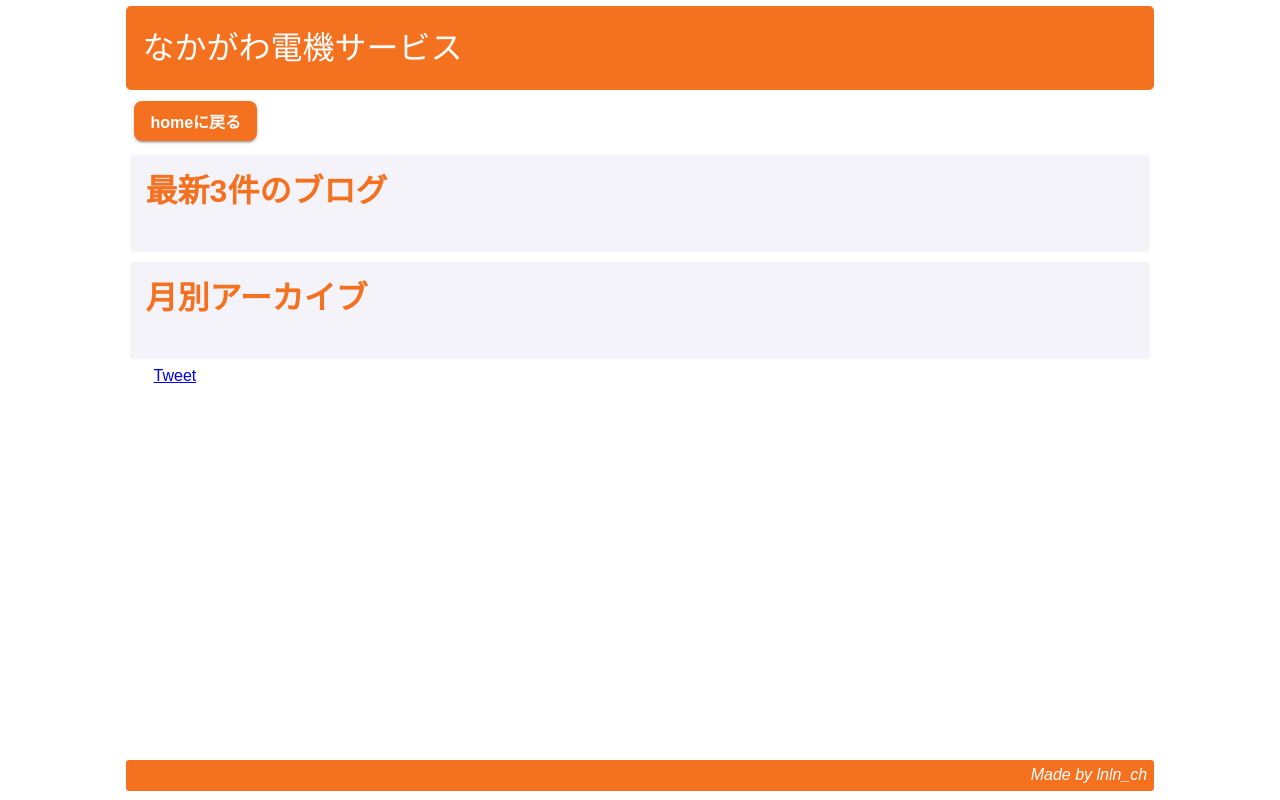
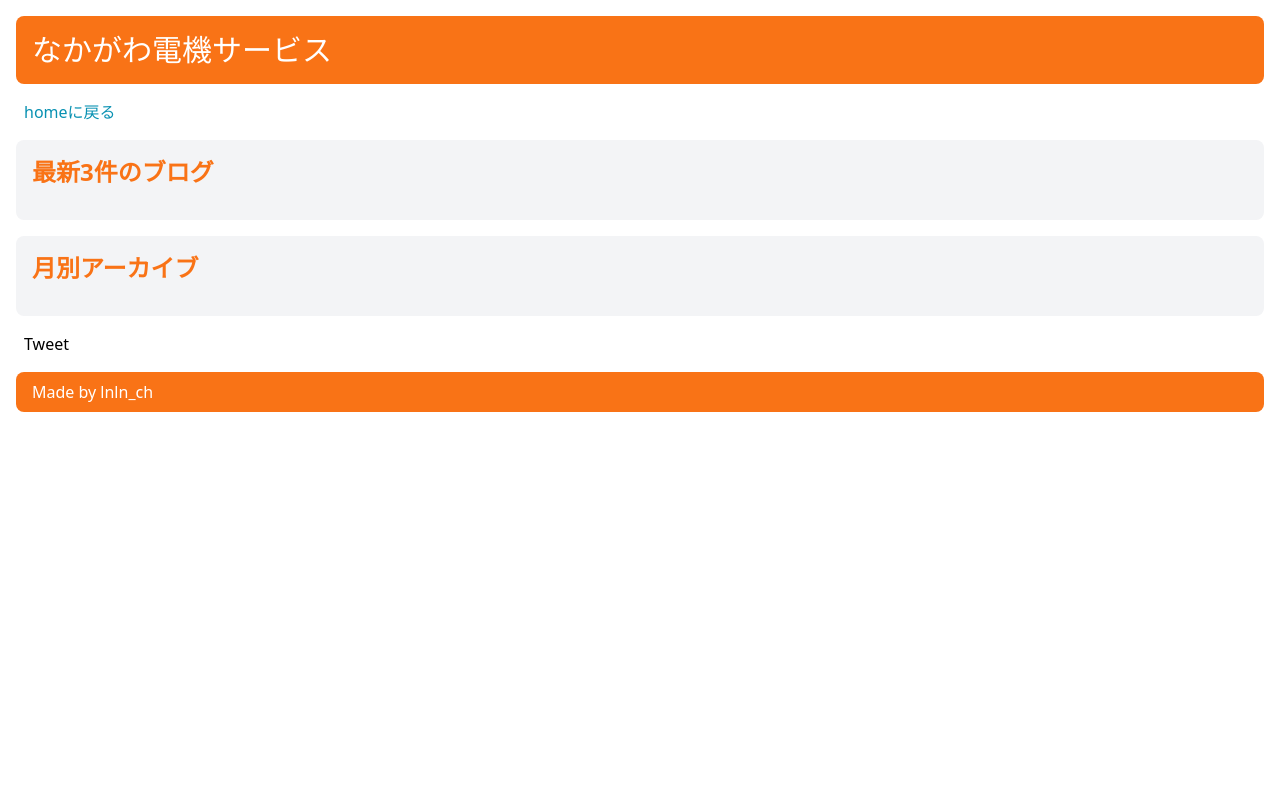
Before and after one commit to ybasviel/ybasviel.github.io, a Python web app: template templates/blog-index-template.html in a window 1280 px wide. Run offline with Jinja, Linux system fonts and the light colour scheme; the template is opened without the code that fills it, so the values that code supplies are empty; some libraries are stand-ins or nearby versions.

Commit message:
tailwinded blog index

```diff
--- a/templates/blog-index-template.html
+++ b/templates/blog-index-template.html
@@ -13,36 +13,35 @@
     <meta property="og:description" content="個人的な適当な記録です">
     <meta property="og:image" content="https://lnln.dev/img/title.png">
 
+    <script src="https://cdn.tailwindcss.com"></script>
+
     <title>なかがわ電機サービス</title>
-    <link href="../css/lnln.css" rel="stylesheet">
   </head>
 
-<body ontouchstart=""><div class="main">
-<header>
-  <a href="/"><div>なかがわ電機サービス</div></a>
+<body ontouchstart="" class="dark:bg-black">
+<header class="bg-orange-500 m-4 p-4 rounded-lg">
+  <a href="/"><h1 class="text-white text-3xl">なかがわ電機サービス</h1></a>
 </header>
 
-<div class="sections">
-  <a class="linkbutton" href="/">homeに戻る</a>
 
-  <section>
-    <h1>最新3件のブログ</h1>
-    <ul class="url-list">
-    </ul class="url-list">
-  </section>
+<a class="m-6 text-cyan-600" href="/">homeに戻る</a>
 
-  <section>
-    <h1>月別アーカイブ</h1>
-    <ul class="archive">
-    </ul class="archive">
-  </section>
+<section class="bg-gray-100 m-4 p-4 rounded-lg dark:bg-gray-600">
+  <h2 class="text-2xl text-orange-500 font-bold mb-4">最新3件のブログ</h2>
+  <ul class="url-list">
+  </ul class="url-list">
+</section>
 
-    <div class="share">
-      <a href="https://twitter.com/share?ref_src=twsrc%5Etfw" class="twitter-share-button" data-lang="ja" data-show-count="false">Tweet</a><script async src="https://platform.twitter.com/widgets.js" charset="utf-8"></script>
-    </div>
+<section class="bg-gray-100 m-4 p-4 rounded-lg dark:bg-gray-600">
+  <h2 class="text-2xl text-orange-500 font-bold mb-4">月別アーカイブ</h2>
+  <ul class="archive">
+  </ul class="archive">
+</section>
 
+<div class="ml-6">
+  <a href="https://twitter.com/share?ref_src=twsrc%5Etfw" class="twitter-share-button" data-size="large" data-show-count="false">Tweet</a><script async src="https://platform.twitter.com/widgets.js" charset="utf-8"></script>
 </div>
 
 
-<footer><address>Made by lnln_ch</address></footer>
-</div></body></html>
+<footer class="m-4 px-4 py-2 rounded-lg bg-orange-500 text-white ">Made by lnln_ch</footer>
+</body></html>
--- a/templates/works-index-template.html
+++ b/templates/works-index-template.html
@@ -77,7 +77,7 @@
 </section>
 
 
-  <div class="share">
+  <div class="ml-6">
     <a href="https://twitter.com/share?ref_src=twsrc%5Etfw" class="twitter-share-button" data-size="large" data-show-count="false">Tweet</a><script async src="https://platform.twitter.com/widgets.js" charset="utf-8"></script>
   </div>
 
```
Also changed, not shown: make.py (+19 -8 lines).
